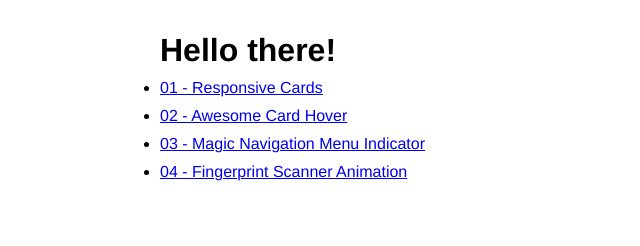
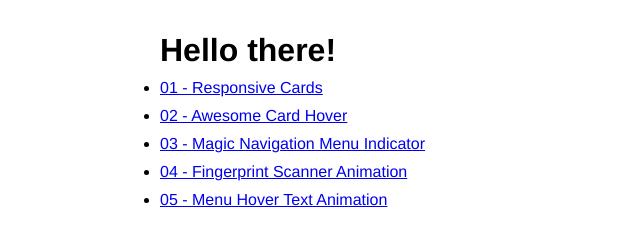
Before and after one commit to guigarciaa/30-days-mini-projects-challenges, a plain HTML site: page index.html in a window 1280 px wide. Shown: the whole page, without its empty margins (0-640 px from the left). Drawn offline with Linux system fonts and the light colour scheme.

Commit message:
chore: add menu hover animation

```diff
--- /dev/null
+++ b/05 - Menu Hover Text Animation/style.css
@@ -0,0 +1,55 @@
+@import url("https://fonts.googleapis.com/css2?family=Poppins:wght@700&display=swap");
+
+* {
+  box-sizing: border-box;
+  margin: 0;
+  padding: 0;
+  font-family: "Poppins", sans-serif;
+}
+
+body {
+  display: flex;
+  justify-content: center;
+  align-items: center;
+  min-height: 100vh;
+  background: #252839;
+}
+
+ul {
+  position: relative;
+  display: flex;
+  flex-direction: column;
+  gap: 30px;
+}
+
+ul li {
+  position: relative;
+  list-style: none;
+}
+
+ul li a {
+  position: relative;
+  font-size: 4em;
+  text-decoration: none;
+  line-height: 1em;
+  letter-spacing: 2px;
+  text-transform: uppercase;
+  color: transparent;
+  -webkit-text-stroke: 1px rgba(255, 255, 255, 0.5);
+}
+
+ul li a::before {
+  content: attr(data-text);
+  position: absolute;
+  color: var(--clr);
+  width: 0%;
+  overflow: hidden;
+  transition: 1s;
+  border-right: 8px solid var(--clr);
+  -webkit-text-stroke: 1px var(--clr);
+}
+
+ul li a:hover::before {
+  width: 100%;
+  filter: drop-shadow(0 0 25px var(--clr));
+}
--- a/index.html
+++ b/index.html
@@ -1,4 +1,5 @@
 <html>
+
 <head>
   <meta charset="UTF-8" />
   <script src="script.js"></script>
@@ -12,20 +13,18 @@
       <a href="/01 - Responsive Cards/index.html">01 - Responsive Cards</a>
     </li>
     <li>
-        <a href="/02 - Awesome Card Hover/index.html"
-          >02 - Awesome Card Hover</a
-        >
+      <a href="/02 - Awesome Card Hover/index.html">02 - Awesome Card Hover</a>
     </li>
     <li>
-        <a href="/03 - Magic Navigation Menu Indicator/index.html"
-          >03 - Magic Navigation Menu Indicator</a
-        >
+      <a href="/03 - Magic Navigation Menu Indicator/index.html">03 - Magic Navigation Menu Indicator</a>
     </li>
     <li>
-        <a href="/04 - Fingerprint Scanner Animation/index.html"
-          >04 - Fingerprint Scanner Animation</a
-        >
+      <a href="/04 - Fingerprint Scanner Animation/index.html">04 - Fingerprint Scanner Animation</a>
+    </li>
+    <li>
+      <a href="/05 - Menu Hover Text Animation">05 - Menu Hover Text Animation</a>
     </li>
   </ul>
 </body>
+
 </html>
```
Also changed, not shown: 05 - Menu Hover Text Animation/index.html (added, +32 -0 lines). Lines whose indentation alone changed are shown as unchanged.
